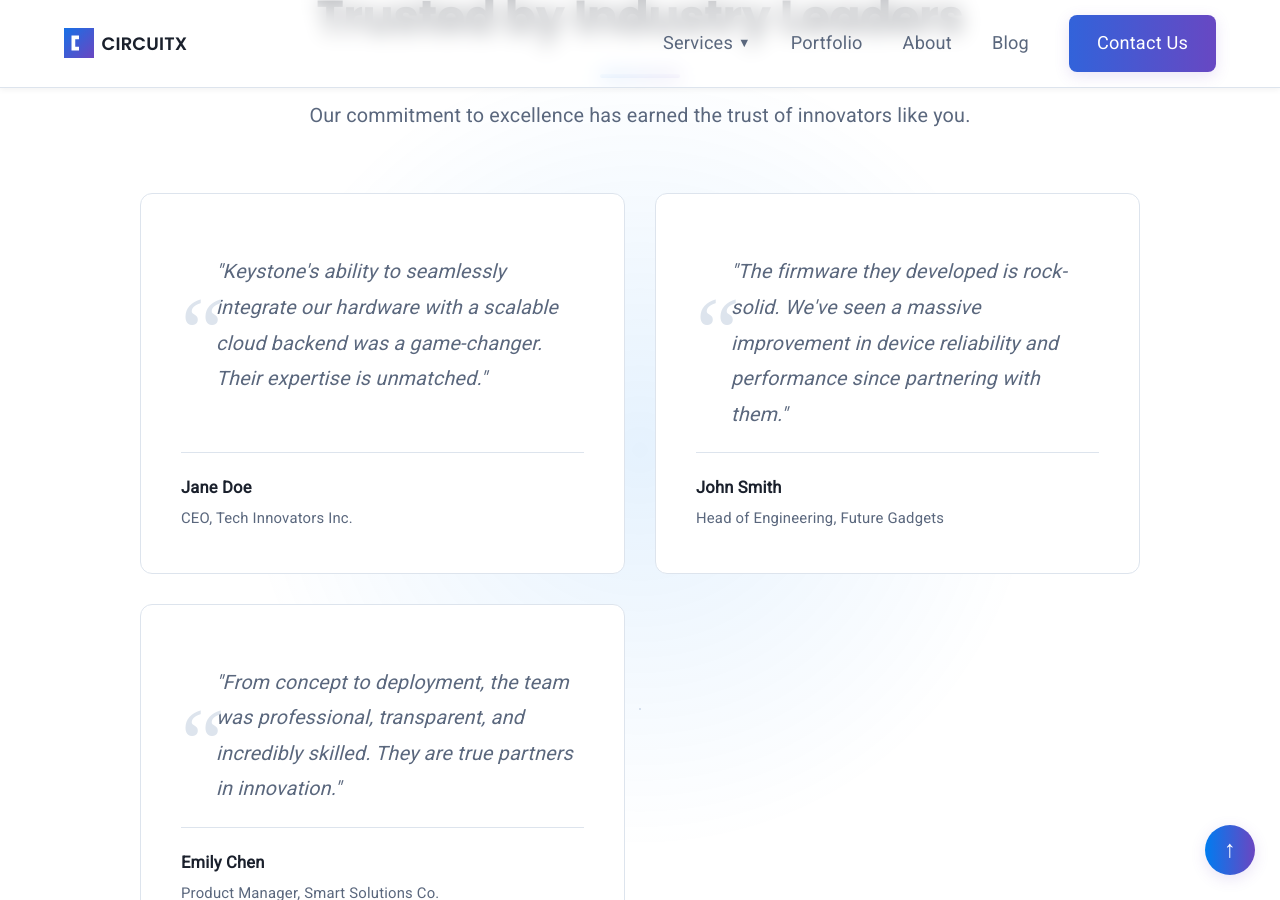
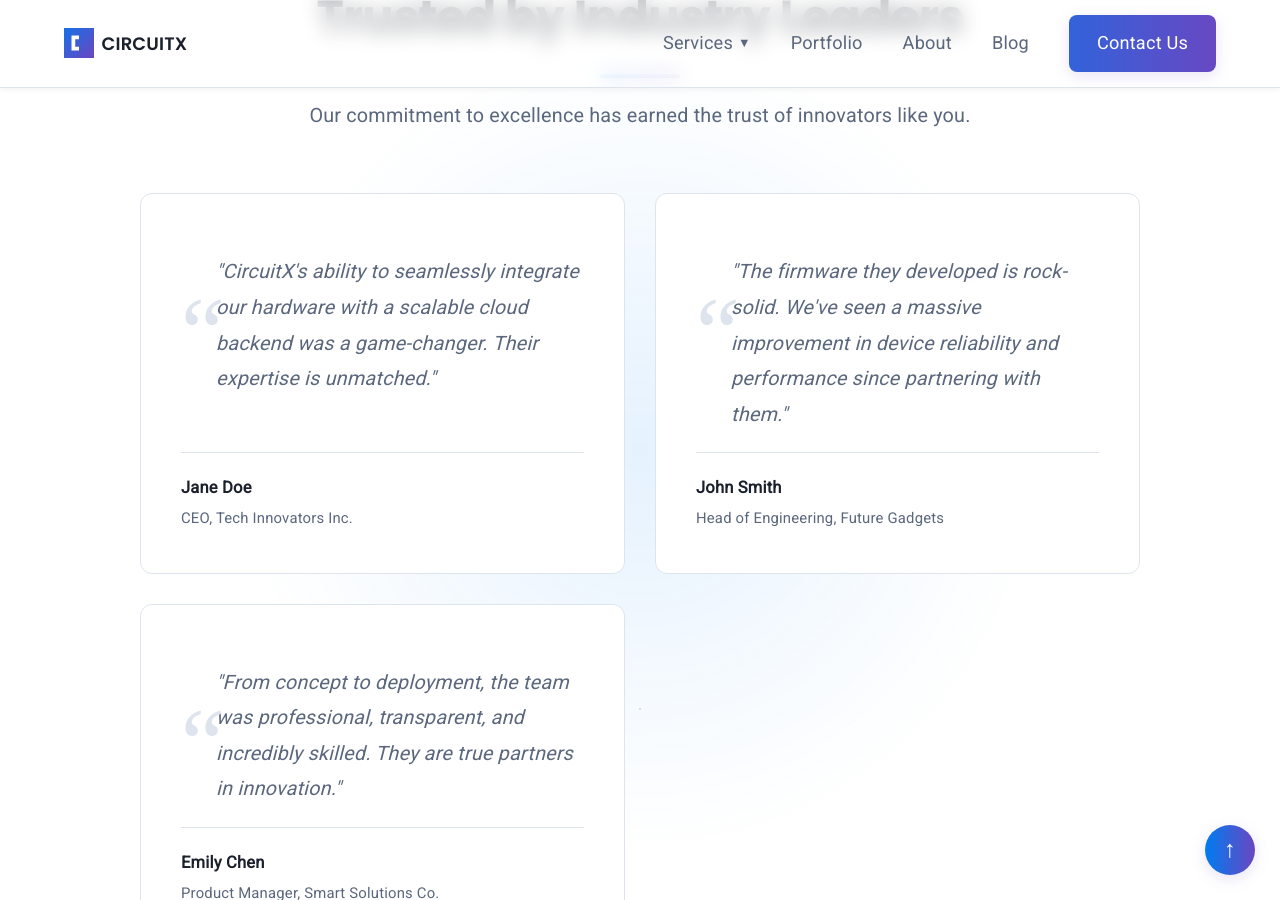
Before and after one commit to CircuitX-Systems/CircuitX-Systems.github.io, a Jekyll site: the page built from index.html, in a window 1280 px wide and 900 px high, scrolled down 2441 px. Built offline with Jekyll 4.4.1, drawn with Linux system fonts in a browser that asks for light colours.

Commit message:
Update testimonials.yml

```diff
--- a/_data/testimonials.yml
+++ b/_data/testimonials.yml
@@ -1,4 +1,4 @@
-- quote: "Keystone's ability to seamlessly integrate our hardware with a scalable cloud backend was a game-changer. Their expertise is unmatched."
+- quote: "CircuitX's ability to seamlessly integrate our hardware with a scalable cloud backend was a game-changer. Their expertise is unmatched."
   author: "Jane Doe"
   title: "CEO, Tech Innovators Inc."
 
```
